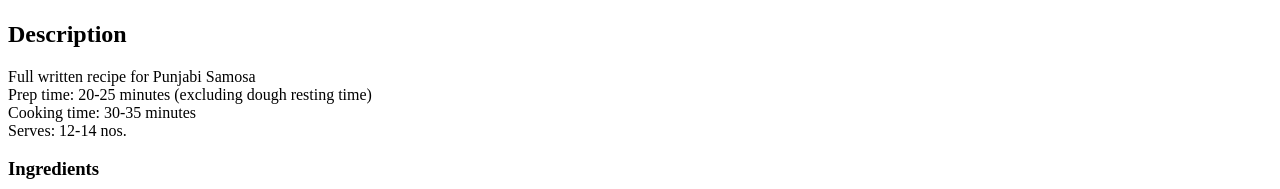
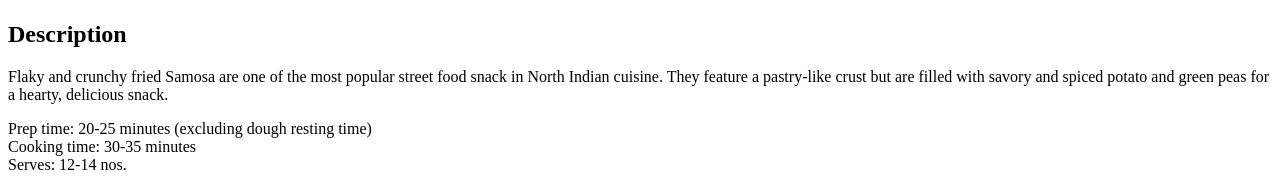
Before and after one commit to sameeksha-dalvi/odin-recipes, a plain HTML site: page recipes/samosas.html in a window 1280 px wide. Shown: the part 609-798 px from the top of the page. Drawn offline with Linux system fonts and the light colour scheme.

Commit message:
Modify samosas.html recipe description
Add some more description of samosas.

```diff
--- a/recipes/samosas.html
+++ b/recipes/samosas.html
@@ -9,8 +9,8 @@
         <h1>Samosas Recipe</h1>
         <img src="../images/samosas.jpg" alt="samosas photo" height="500" width="350">
         <h2>Description</h2>
-        <p>Full written recipe for Punjabi Samosa<br>
-            Prep time: 20-25 minutes (excluding dough resting time)<br>
+        <p>Flaky and crunchy fried Samosa are one of the most popular street food snack in North Indian cuisine. They feature a pastry-like crust but are filled with savory and spiced potato and green peas for a hearty, delicious snack.</p>
+        <p>Prep time: 20-25 minutes (excluding dough resting time)<br>
             Cooking time: 30-35 minutes<br>
             Serves: 12-14 nos.</p>
          <h3>Ingredients</h3>
```
